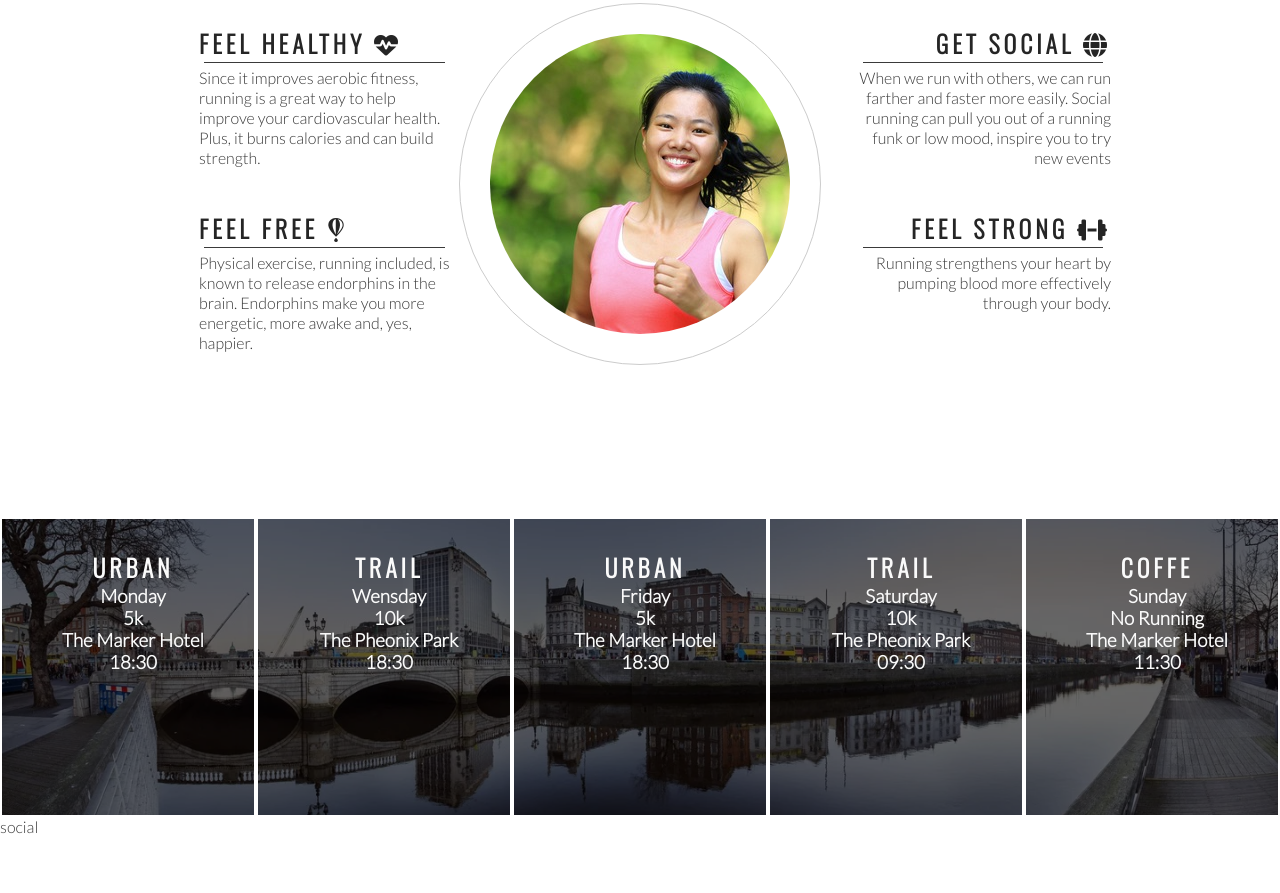
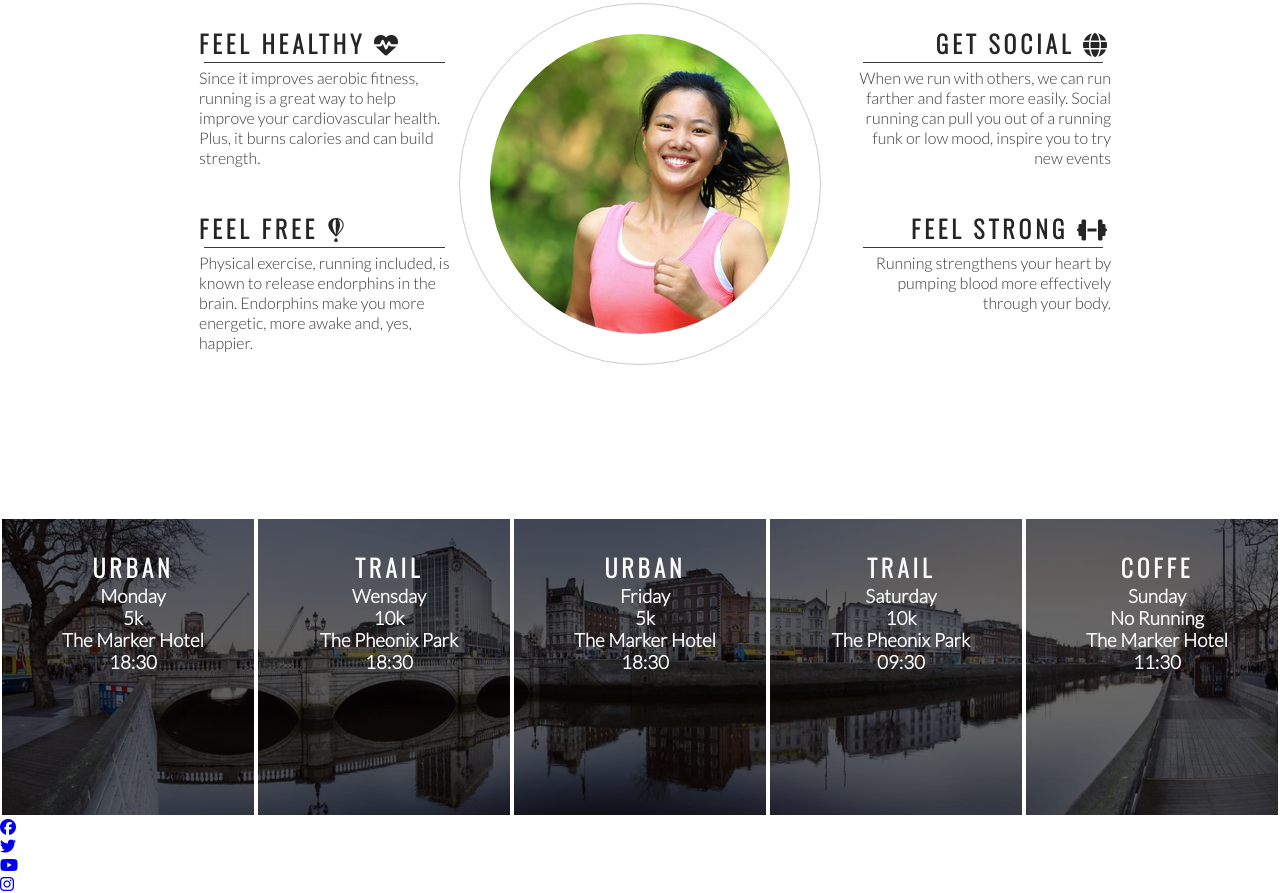
Before and after one commit to ValentineNekNek/runing_project_ci, a plain HTML site: page index.html in a window 1280 px wide. Shown: the part 838-1731 px from the top of the page. Before the commit the page ends 1674 px from the top, so only its background shows below. Drawn offline with nearby package versions, Linux system fonts and the light colour scheme.

Commit message:
ädded socials00

```diff
--- a/index.html
+++ b/index.html
@@ -112,7 +112,12 @@
         </div>
     </section>
     <footer>
-        social
+        <ul>
+            <li><a href="https://facebook.com" target="_blank" rel="noopener" aria-label="vizit our Facebook page(opens in a new tab)"><i class="fa-brands fa-facebook"></i></a></li>
+            <li><a href="https://twitter.com" target="_blank" rel="noopener" aria-label="vizit our Twitter page(opens in a new tab)"><i class="fa-brands fa-twitter"></i></a></li>
+            <li><a href="https://youtube.com" target="_blank" rel="noopener" aria-label="vizit our Youtube page(opens in a new tab)"><i class="fa-brands fa-youtube"></i></a></li>
+            <li><a href="https://instagram.com" target="_blank" rel="noopener" aria-label="vizit our Instagram page(opens in a new tab)"><i class="fa-brands fa-instagram"></i></a></li>
+        </ul>
     </footer>
 
     <!-- font link-->
```
